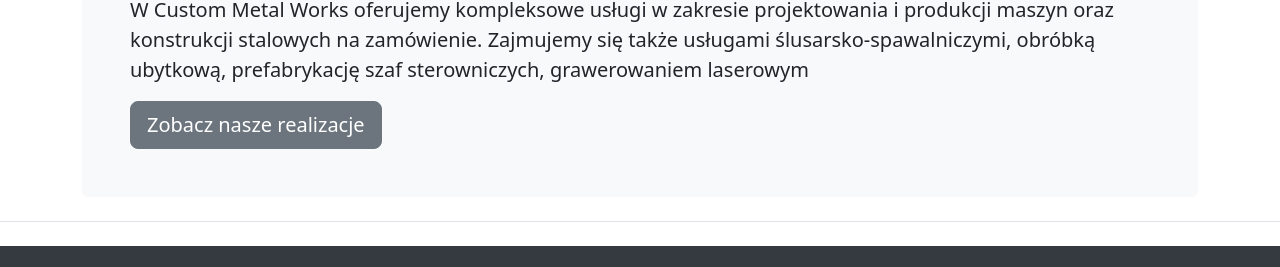
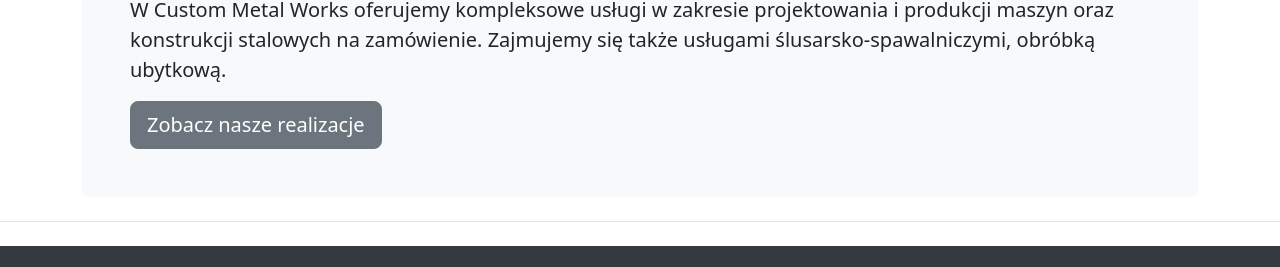
Before and after one commit to custommetalworks/CustomMetalWorks, a plain HTML site: page o-firmie.html in a window 1280 px wide. Shown: the part 522-789 px from the top of the page. Drawn offline with Linux system fonts and the light colour scheme.

Commit message:
Change info

```diff
--- a/o-firmie.html
+++ b/o-firmie.html
@@ -82,7 +82,7 @@
         <h2>O firmie</h2>
         <p class="lead">
             W Custom Metal Works oferujemy kompleksowe usługi w zakresie projektowania i produkcji maszyn oraz konstrukcji stalowych na zamówienie.
-            Zajmujemy się także usługami ślusarsko-spawalniczymi, obróbką ubytkową, prefabrykację szaf sterowniczych, grawerowaniem laserowym
+            Zajmujemy się także usługami ślusarsko-spawalniczymi, obróbką ubytkową.
 
         </p>
         <a href="realizacje.html" class="btn btn-secondary btn-lg">Zobacz nasze realizacje</a>
```
Also changed, not shown: kontakt.html (+1 -1 lines).
